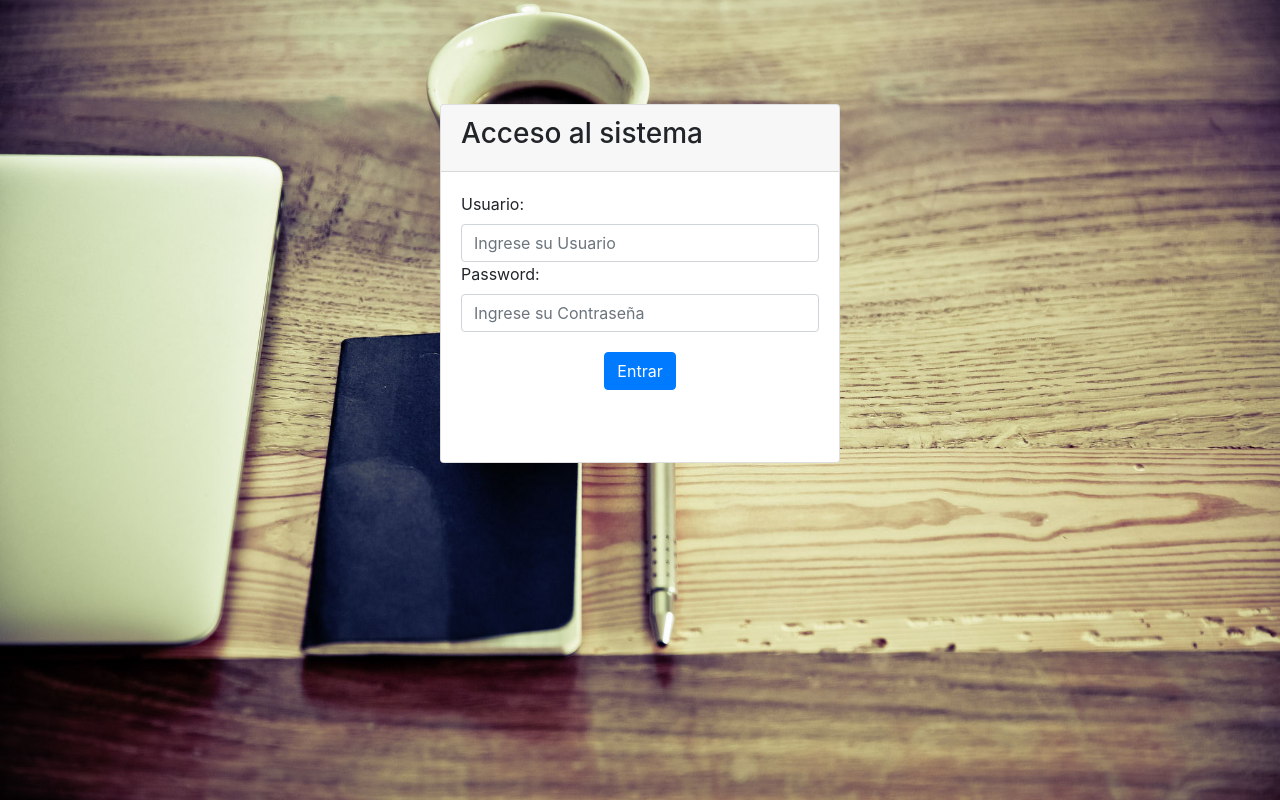
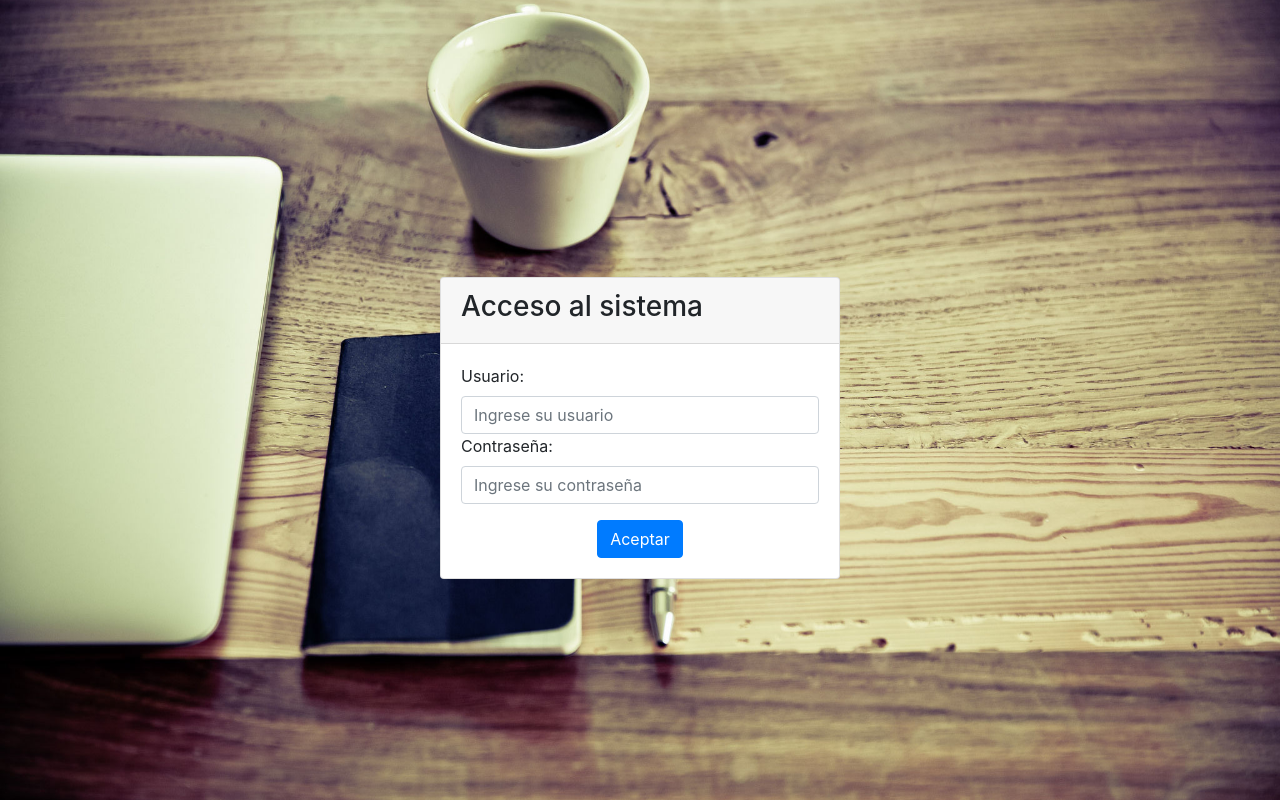
Before and after one commit to U3-Digital/Laboratorio, a PHP site: page / in a window 1280 px wide. Run offline with PHP 8.4, Linux system fonts and the light colour scheme.

Commit message:
Login arreglado pre hashing
Hay cosas en el inicio que ni entiendo, por lo que trate de no modificarlo mucho

```diff
--- a/controllers/ingreso.php
+++ b/controllers/ingreso.php
@@ -1,30 +1,25 @@
 <?php
 
-class Ingreso{
+class Ingreso {
+    public $intentos = 0;
 
 	public function ingresoController(){
-
 		if(isset($_POST["usuarioIngreso"])){
-
-			if(preg_match('/^[a-zA-Z0-9]+$/', $_POST["usuarioIngreso"])&&
-			   preg_match('/^[a-zA-Z0-9]+$/', $_POST["passwordIngreso"])){
-
             #$encriptar = crypt($_POST["passwordIngreso"], '$2a$07$asxx54ahjppf45sd87a5a4dDDGsystemdev$');
-
             $datosController = array("usuario"=>$_POST["usuarioIngreso"],
                                     "password"=>$_POST["passwordIngreso"]);
 
             $respuesta = IngresoModels::ingresoModel($datosController, "usuarios");
 
-				$intentos = $respuesta["intentos"];
+
             $usuarioActual = $_POST["usuarioIngreso"];
             $maximoIntentos = 2;
 
-				if($intentos < $maximoIntentos){
+            if($this->intentos < $maximoIntentos){
 
-					if($respuesta["usuario"] == $_POST["usuarioIngreso"] && $respuesta["password"] == $_POST["passwordIngreso"]){
+                if($respuesta["email"] == $_POST["usuarioIngreso"] && $respuesta["password"] == $_POST["passwordIngreso"]){
 
-						$intentos = 0;
+                    $this ->intentos = 0;
 
                     $datosController = array("usuarioActual"=>$usuarioActual, "actualizarIntentos"=>$intentos);
 
@@ -46,21 +41,19 @@ class Ingreso{
 
                 else{
 
-						++$intentos;
+                    // ++$this->intentos;
+                    // No tenemos nada relacionado con los intentos en la tabla. Todavia
+                    // $datosController = array("usuarioActual"=>$usuarioActual, "actualizarIntentos"=>$intentos);
 
-						$datosController = array("usuarioActual"=>$usuarioActual, "actualizarIntentos"=>$intentos);
-
-						$respuestaActualizarIntentos = IngresoModels::intentosModel($datosController, "usuarios");
+                    // $respuestaActualizarIntentos = IngresoModels::intentosModel($datosController, "usuarios");
 
                     echo '<div class="alert alert-danger">Verifique Usuario/Password</div>';
 
                 }
 
-				}
-
-				else{
-
-						$intentos = 0;
+            } else {
+                    // Nada de intentos en la base de datos
+                    $this->intentos = 0;
 
                     $datosController = array("usuarioActual"=>$usuarioActual, "actualizarIntentos"=>$intentos);
 
@@ -69,9 +62,6 @@ class Ingreso{
                     echo '<div class="alert alert-danger">Ha fallado 3 veces, demuestre que no es un robot</div>';
 
             }
-
-			}
-
 		}
 	}
 
--- a/models/ingreso.php
+++ b/models/ingreso.php
@@ -6,7 +6,7 @@ class IngresoModels{
 
 	public function ingresoModel($datosModel, $tabla){
 
-		$stmt = Conexion::conectar()->prepare("SELECT usuario, password, nombre, intentos, rol, sistema FROM $tabla WHERE usuario = :usuario");
+		$stmt = Conexion::conectar()->prepare("SELECT * FROM $tabla WHERE email = :usuario");
 
 		$stmt -> bindParam(":usuario", $datosModel["usuario"], PDO::PARAM_STR);
 
--- /dev/null
+++ b/views/css/syle.css
@@ -0,0 +1,9 @@
+html,
+body {
+    height: 100%;
+    margin: 0;
+}
+
+* {
+    /* border: 1px solid red; */
+}
--- a/views/modules/footer.php
+++ b/views/modules/footer.php
@@ -1,5 +1,3 @@
-
-
 <footer class="sticky-footer">
     <div class="container">
     <div class="text-center">
--- a/views/modules/inicio.php
+++ b/views/modules/inicio.php
@@ -289,6 +289,6 @@ else {
       </div>
     </div><!-- /.container-fluid-->
 
-<?php include "views/modules/footer.php";} ?>
+<?php /*include "views/modules/footer.php"; */}?>
 
   <!-- end navigation -->
--- a/views/modules/login.php
+++ b/views/modules/login.php
@@ -1,44 +1,34 @@
-<div class="container">
-	<div class="section nopadding nomargin" style="width: 100%; height: 100%; position: absolute; left: 0; top: 0; background: url('views/img/home/7a.jpg') center center no-repeat; background-size: cover;"></div>
-    <div class="card card-login mx-auto mt-5">
-
-      <div class="card-header"><h3>Acceso al sistema</h3></div>
-      <div class="card-body">
-        <form id="login-form" name="login-form" class="nobottommargin" method="post" onsubmit="return validarIngreso()">
-
-        	<div class="col_full">
-				<label for="login-form-username">Usuario:</label>
-				<input required="true" type="text" id="usuarioIngreso" name="usuarioIngreso" placeholder="Ingrese su Usuario"  class="form-control not-dark" />
+<div class="row h-100" style="margin: auto;">
+    <div style="width: 100%; height: 100%; position: absolute; left: 0; top: 0; background: url('views/img/home/7a.jpg') center center no-repeat; background-size: cover;">
+    </div>
+    <div class="card mx-auto my-auto" style="max-width: 25em;">
+        <div class="card-header">
+            <h3>Acceso al sistema</h3>
         </div>
 
-			<div class="col_full">
-				<label for="login-form-password">Password:</label>
-				<input required type="password" id="passwordIngreso" name="passwordIngreso" placeholder="Ingrese su Contraseña" value="" class="form-control not-dark" required="true" />
+        <div class="card-body">
+            <form id="login-form" name="login-form" class="nobottommargin" method="POST" onsubmit="validarIngreso()">
+                <div class="row">
+                    <div class="col-md-12">
+                         <label for="usuarioIngreso">Usuario: </label>
+                        <input class="form-control" required type="email" id="usuarioIngreso" name="usuarioIngreso" placeholder="Ingrese su usuario" >
                     </div>
-
+                    <br>
+                    <div class="col-md-12">
+                        <label for="passwordIngreso">Contraseña: </label>
+                        <input class="form-control" required type="password" id="passwordIngreso" name="passwordIngreso" placeholder="Ingrese su contraseña">
                     </div>
-
-          <div class="text-center">
-          	    <button class="btn btn-primary nomargin" id="login-form-submit" name="login-form-submit" value="login">Entrar</button>
-
+                    <div class="text-center col-md-12 mt-3">
+                        <button type="submit" name="submit" id="submit" class="btn btn-primary nomargin">Aceptar</button>
+                    </div>
                 </div>
 
                 <?php
-
                     $ingreso = new Ingreso();
                     $ingreso -> ingresoController();
-
                 ?>
 
-
             </form>
-        <div class="text-center">
-        	<br>
-
-<!--          <a href="index.php?action=lostPassword" class="fright">Olvid&oacute; su Password?</a>
--->          <br>
-          <br>
         </div>
     </div>
 </div>
-  </div>
--- a/views/template.php
+++ b/views/template.php
@@ -10,6 +10,7 @@
 	<link href="views/vendor/font-awesome/css/font-awesome.min.css" rel="stylesheet" type="text/css">
 	<link href="views/vendor/datatables/dataTables.bootstrap4.css" rel="stylesheet">
     <link href="views/css/sb-admin.css" rel="stylesheet">
+    <link href="views/css/syle.css" rel="stylesheet">
     <script src="views/vendor/sweetalert2/sweetalert2.all.min.js"></script>
     <script src="views/vendor/sweetalert2/sweetalert2.all.js"></script>
     <script src="views/vendor/sweetalert2/sweetalert2.js"></script>
@@ -17,15 +18,14 @@
 	<title>Panel de Control</title>
 
 </head>
-
-<body class="fixed-nav sticky-footer bg-dark" id="page-top">
+<!--  class="fixed-nav sticky-footer bg-dark" -->
+<body class="fixed-nav bg-dark" id="page-top">
 
 
  	<?php
-
 		$modulos = new Enlaces();
 		$modulos -> enlacesController();
-		//include "views/modules/footer.php"
+		// include "views/modules/footer.php"
 	?>
 
     <a class="scroll-to-top rounded" href="#page-top">
```
Also changed, not shown: views/css/sb-admin.css (+56 -50 lines), views/registro_usuario.php (added). Lines whose indentation alone changed are shown as unchanged.
